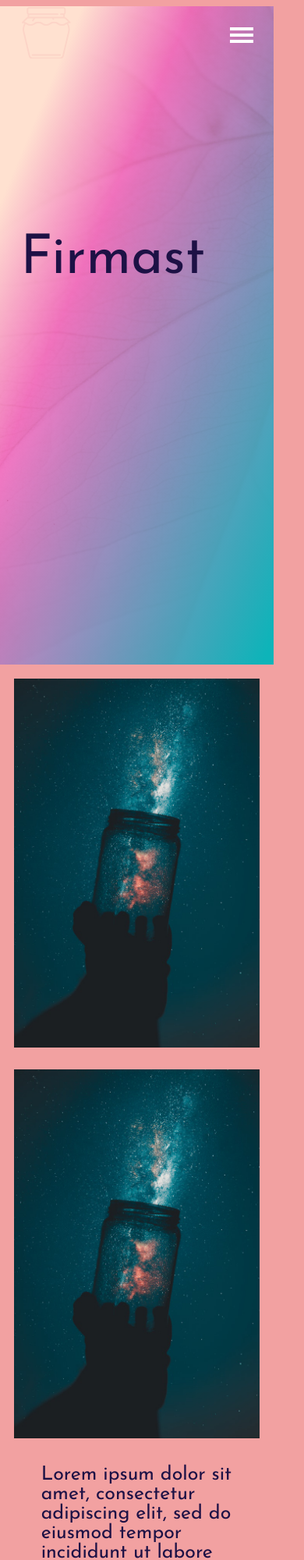
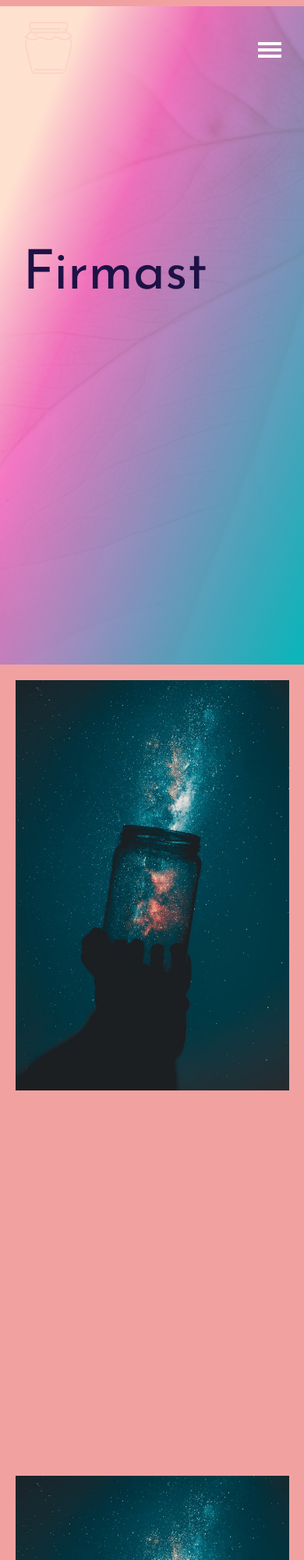
Before and after one commit to ksuurmann/veebipood, a plain HTML site: page firmast.html in a window 390 px wide. Shown: the top 2000 px of the page at 78% size. Drawn offline with Linux system fonts and the light colour scheme.

Commit message:
Make responsive to devices

```diff
--- a/queries.css
+++ b/queries.css
@@ -1,6 +1,6 @@
 @media only screen and (max-width: 1250px) {
   .container {
-    width: 90%;
+    width: 100%;
   }
   .grid-page {
     grid-template-columns: 1fr 1fr 1fr;
@@ -9,13 +9,31 @@
 }
 @media only screen and (max-width: 1150px) {
   .container {
-    width: 90%;
+    width: 100%;
+  }
+  .grid-galerii {
+    padding: 0;
+    display: grid;
+    grid-template-columns: 1fr 1fr;
+    grid-template-rows: 420px 420px;
+    gap: 1px;
   }
 }
 @media only screen and (max-width: 1050px) {
+  .container {
+    width: 100%;
+  }
+  .grid-galerii {
+    padding: 0;
+    display: grid;
+    grid-template-columns: 1fr 1fr;
+    grid-template-rows: 400px 400px;
+    gap: 1px;
+  }
   #main-content {
     width: 90%;
   }
+
   #maps-content,
   #contact-text {
     flex-direction: column;
@@ -25,14 +43,20 @@
 }
 @media only screen and (max-width: 1000px) {
   .container {
-    width: 90%;
+    width: 100%;
   }
+  .grid-galerii {
+    padding: 0;
+    display: flex;
+    flex-wrap: wrap;
+    justify-content: center;
+    margin-bottom: 0px;
+  }
+
   .grid-page {
     grid-template-columns: 1fr 1fr;
   }
-  .grid-galerii {
-    grid-template-columns: 1fr;
-  }
+
   .toote-container {
     display: flex;
     flex-direction: column;
@@ -51,7 +75,7 @@
 }
 @media only screen and (max-width: 900px) {
   .container {
-    width: 90%;
+    width: 100%;
   }
   #main-content {
     width: 50%;
@@ -109,7 +133,7 @@
 
 @media only screen and (max-width: 800px) {
   .container {
-    width: 90%;
+    width: 100%;
   }
   #main-content {
     align-content: center;
@@ -135,7 +159,7 @@
 
 @media only screen and (max-width: 750px) {
   .container {
-    width: 90%;
+    width: 100%;
   }
   #main-content {
     width: 40%;
@@ -148,8 +172,13 @@
 }
 @media only screen and (max-width: 700px) {
   .container {
-    width: 90%;
+    width: 100%;
   }
+  .firmast .grid-galerii .image-wrapper {
+    margin-bottom: 0px;
+    grid-template-rows: 0px;
+  }
+
   .grid-page {
     grid-template-columns: 1fr;
     grid-template-rows: repeat(8.75, 250px);
@@ -161,7 +190,7 @@
 }
 @media only screen and (max-width: 660px) {
   .container {
-    width: 90%;
+    width: 100%;
   }
   #main-content {
     width: 40%;
@@ -196,15 +225,16 @@
 }
 
 @media only screen and (max-width: 640px) {
-  .container {
-    width: 90%;
-  }
   #main-content {
     width: 40%;
   }
   h1 {
     font-size: 70px;
     padding-top: 50px;
+  }
+  h2 {
+    font-weight: bold;
+    font-size: 35px;
   }
   .uudis-content,
   .uudis-img,
@@ -218,9 +248,6 @@
 }
 
 @media only screen and (max-width: 540px) {
-  .container {
-    width: 90%;
-  }
   footer p {
     font-size: 16px;
   }
--- a/style.css
+++ b/style.css
@@ -94,6 +94,7 @@ li a {
   color: #ffe1d0;
   width: 85%;
   margin: auto;
+  padding-top: 20px;
 }
 
 #header-image {
@@ -113,7 +114,7 @@ li a {
 #päis {
   display: flex;
   justify-content: space-between;
-  padding-top: 0.5px;
+  margin-top: 0px;
   height: 70px;
   width: 100%;
   color: white;
@@ -163,9 +164,8 @@ nav a:hover {
 }
 /*----------------------------CONTENT--------------------------*/
 #main-content {
-  width: 1060px;
+  width: auto;
   margin: auto;
-
   line-height: 30px;
   margin-top: 200px;
 }
@@ -343,20 +343,26 @@ ul.breadcrumb li a:hover {
 .row-header,
 .col1,
 .col2,
-.kokku {
+.kokku,
+.kokku1 {
   border: 1px solid;
   text-align: center;
 }
 .col1-pilt img {
-  width: 100%;
+  height: auto;
+  object-fit: cover;
+  align: center;
 }
 .col1 {
   width: 150px;
 }
-.col2 {
+.col2,
+.col1-pilt,
+.kokku1 {
   width: 100px;
 }
-.kokku {
+.kokku,
+.kokku1 {
   font-weight: bold;
   font-size: 20px;
 }
```
Also changed, not shown: maksma.html (+13 -14 lines).
